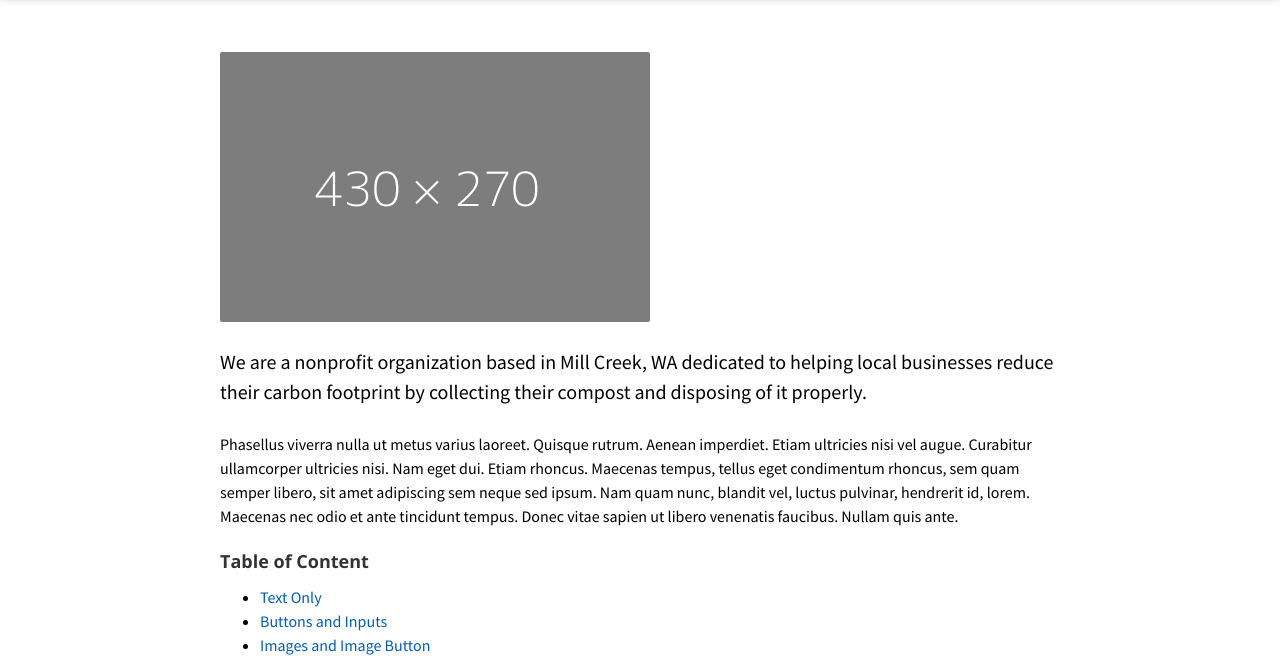
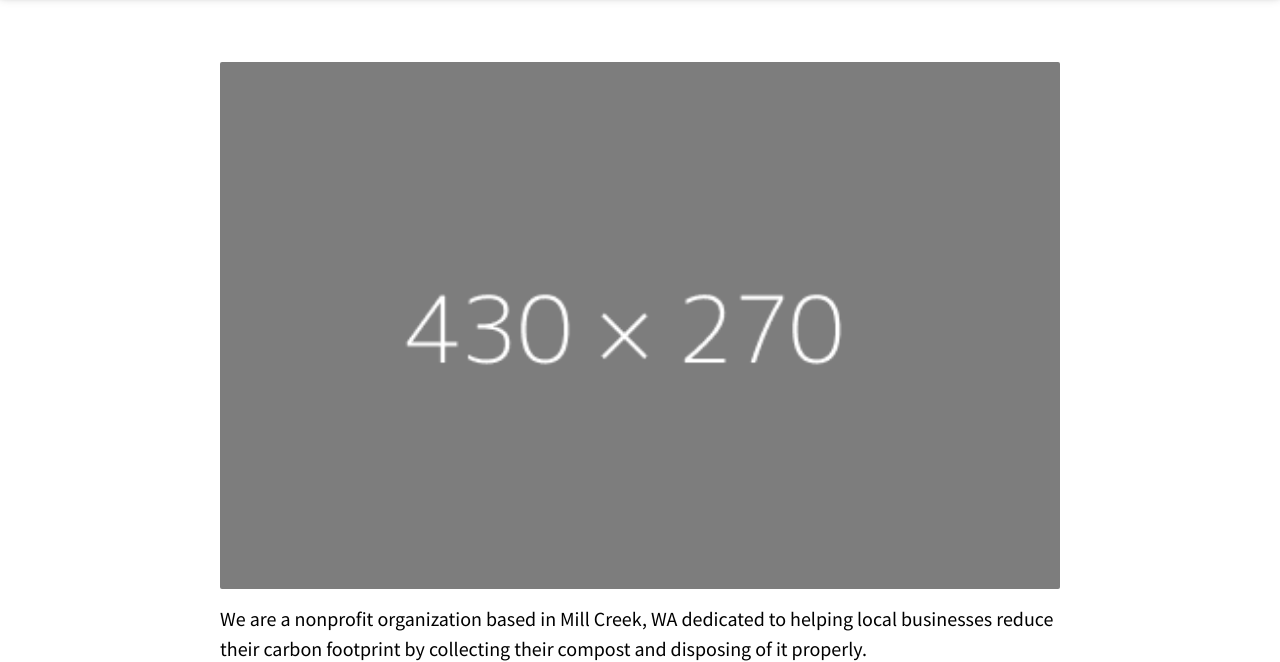
Before and after one commit to Compost-the-Creek/Website, a plain HTML site: page index.html in a window 1280 px wide. Shown: the part 69-731 px from the top of the page. Drawn offline with nearby package versions, Linux system fonts and the light colour scheme.

Commit message:
Update index.html

```diff
--- a/index.html
+++ b/index.html
@@ -105,10 +105,8 @@
         <!--Start Our Mission-->
         <div class="flex-row">
           <div class="flex-item flex-column">
-            <img class="image" src="img/dummay-img.png">
-          </div>
-          <div class="flex-item flex-column">
             <p class="text text-large">
+              <img class="image" src="img/dummay-img.png">
               We are a nonprofit organization based in Mill Creek, WA dedicated to helping local businesses reduce their carbon footprint by collecting their compost and disposing of it properly.
             </p>
           </div>
```
